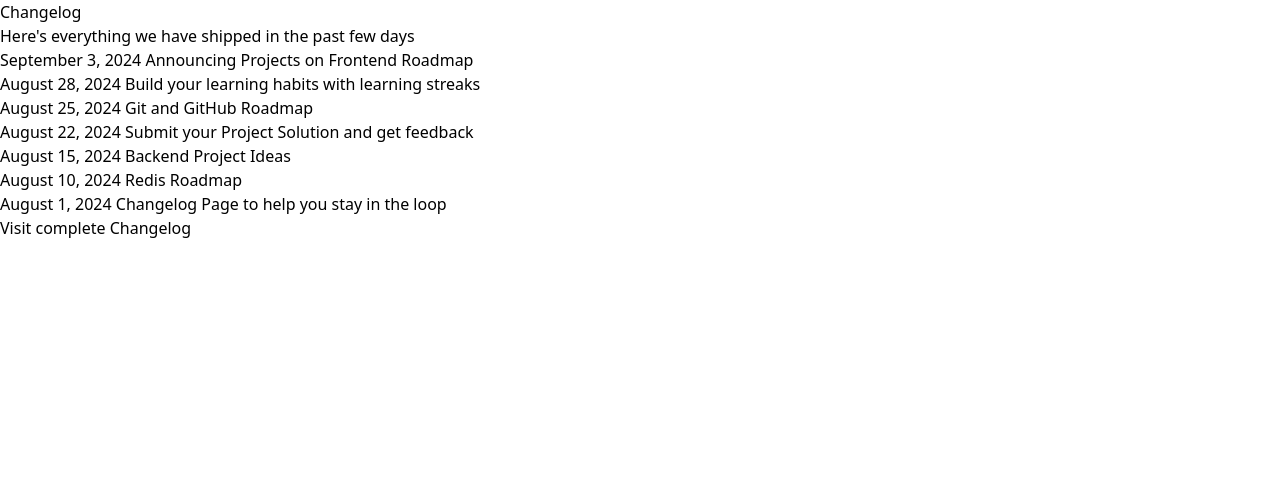
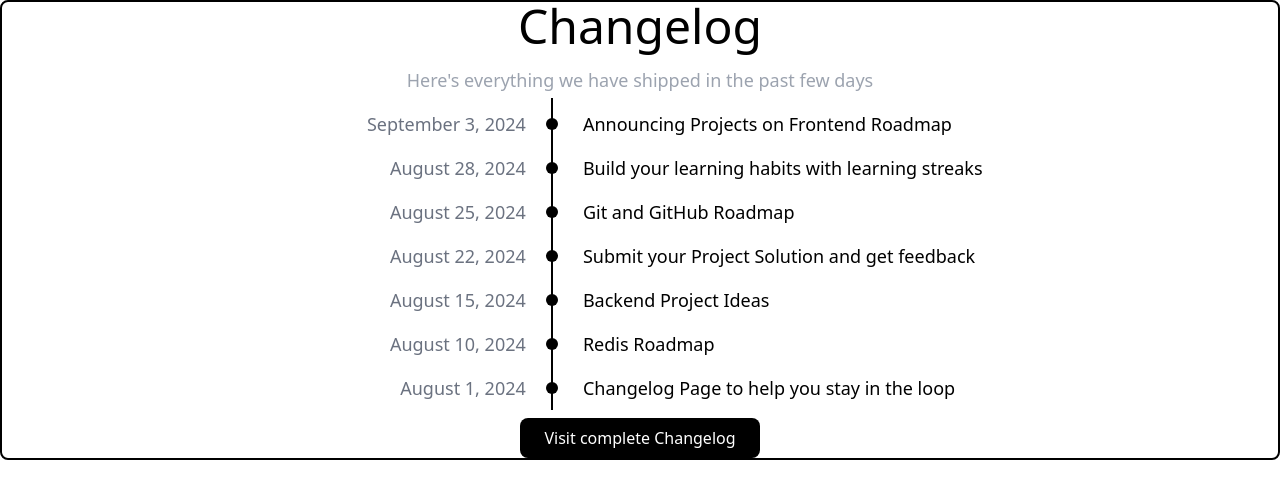
Before and after one commit to Marvin-Dem/Changelog-Component, a React (Vite) app: page / in a window 1280 px wide. Shown: the top 498 px of the page. Built offline with nearby package versions, Linux system fonts and the light colour scheme.

Commit message:
add styling to component

```diff
--- a/src/App.tsx
+++ b/src/App.tsx
@@ -1,4 +1,4 @@
-const DataArray = [
+const dataArray = [
     {
         date: "September 3, 2024",
         event: "Announcing Projects on Frontend Roadmap",
@@ -22,17 +22,27 @@ const DataArray = [
 
 export default function App() {
     return (
-        <div>
-            <div>Changelog</div>
-            <div>Here's everything we have shipped in the past few days</div>
-            <div>
-                {DataArray.map((DataArray) => (
-                    <div>
-                        {DataArray.date} {DataArray.event}
+        <div className="border-2 border-black rounded-lg flex flex-col items-center justify-center gap-y-4">
+            <h1 className="text-5xl">Changelog</h1>
+            <p className="text-gray-400 text-lg">
+                Here's everything we have shipped in the past few days
+            </p>
+            <div className="gap-4 text-lg flex flex-col">
+                {dataArray.map((dataArray) => (
+                    <div className="grid grid-cols-12" key={dataArray.date}>
+                        <div className="text-gray-500 col-span-4 text-right">
+                            {dataArray.date}
+                        </div>
+                        <div className="inline-block w-3 h-3 bg-black rounded-full relative m-2 ml-5 col-span-1">
+                            <div className="absolute w-0.5 h-12 bg-black translate-x-[5px] -translate-y-5"></div>
+                        </div>
+                        <div className="col-span-7">{dataArray.event}</div>
                     </div>
                 ))}
             </div>
-            <button>Visit complete Changelog</button>
+            <button className="bg-black rounded-lg text-white p-2 px-6 hover:bg-gray-700">
+                Visit complete Changelog
+            </button>
         </div>
     );
 }
```
